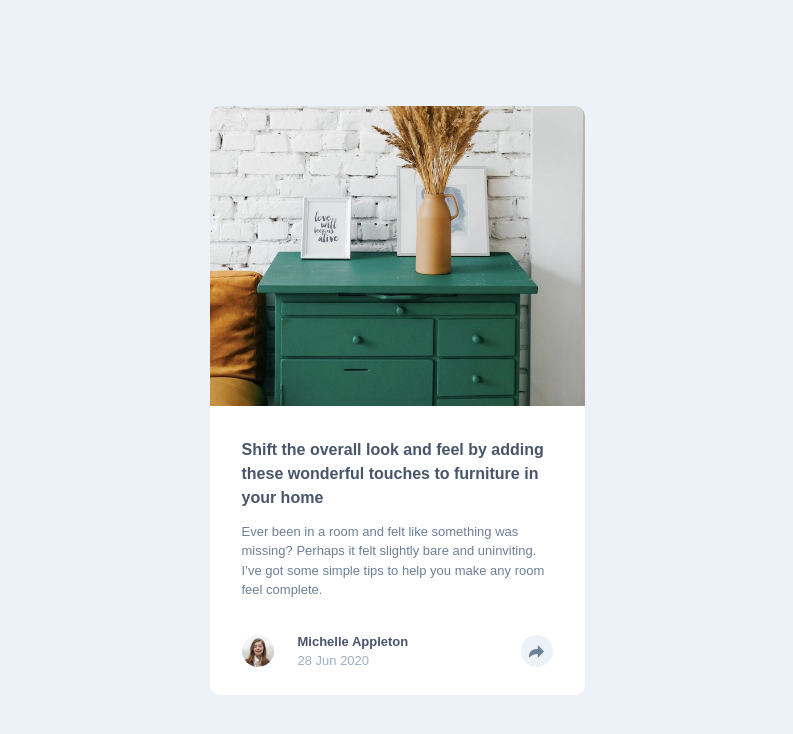
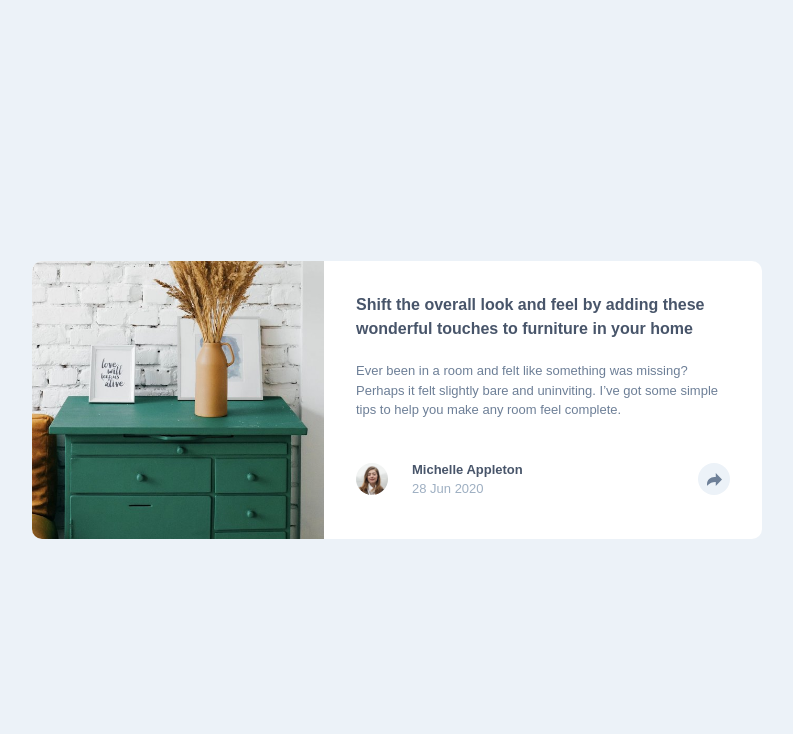
Before and after one commit to suzzy-dszy/Article-Preview-Component, a plain HTML site: page index.html in a window 1280 px wide. Shown: the whole page, without its empty margins (243-1036 px from the left). Drawn offline with Linux system fonts and the light colour scheme.

Commit message:
Desktop Design Finalised
-Responsiveness implemented.
-Share pop-up created.
-Button invert colour implemented successfully.
-Desktop layout achieved.

```diff
--- a/Javascript/main.js
+++ b/Javascript/main.js
@@ -1,7 +1,14 @@
 var authorSection = document.querySelector('.card__content--author');
 var shareSection = document.querySelector('.card__content--share-menu');
+var shareButton1 = document.querySelector('.card__content--share-button-1');
+var shareButtonIcon1 = document.querySelector('.card__content--share-icon-1');
 
 function toggleShareMenu() {
   authorSection.classList.toggle('active');
   shareSection.classList.toggle('active');
 }
+
+function invertBtnColor() {
+  shareButton1.classList.toggle('invert-btn-colour');
+  shareButtonIcon1.classList.toggle('invert-icon-colour');
+}
--- a/index.html
+++ b/index.html
@@ -41,7 +41,7 @@
           </div>
 
           <!-- Author Share Button -->
-          <button class="card__content--share-button-1" onclick="toggleShareMenu()">
+          <button class="card__content--share-button-1" onclick="toggleShareMenu(), invertBtnColor()">
             <img src="./images/icon-share.svg" alt="share" class="card__content--share-icon-1">
           </button>
         </div>
--- a/scss/_card.scss
+++ b/scss/_card.scss
@@ -28,7 +28,6 @@
   }
 
   &__content--author {
-    display: flex;
     display: none;
     align-items: center;
     gap: 1rem;
--- a/scss/_mixins.scss
+++ b/scss/_mixins.scss
@@ -5,7 +5,7 @@
 }
 
 @mixin desktop-view {
-  @media screen and (min-width: 90rem) {
+  @media screen and (min-width: 64rem) {
     @content;
   }
 }
--- /dev/null
+++ b/scss/_responsive.scss
@@ -0,0 +1,70 @@
+@use 'variables' as *;
+@use 'mixins' as *;
+
+@include desktop-view {
+  .card {
+    display: grid;
+    grid-template-columns: 1fr 1.5fr;
+    max-width: 45.625rem;
+
+    &__image {
+      height: 100%;
+      &--img {
+        width: 100%;
+        height: 100%;
+        object-fit: cover;
+      }
+    }
+
+    &__content {
+      padding: 2rem 1rem 1rem 1rem;
+      display: flex;
+      flex-direction: column;
+      justify-content: space-evenly;
+      gap: 0.5rem;
+
+      &--title,
+      &--text,
+      &--author {
+        padding-inline: 1rem;
+      }
+
+      &--author {
+        display: flex;
+      }
+
+      &--share-menu {
+        border-radius: 0.625rem;
+        position: absolute;
+        top: 40%;
+        right: -7.45%;
+        border: none;
+        box-shadow: 0 1rem 2rem rgba(0, 0, 0, 0.1);
+      }
+
+      &--share-menu::after{
+        content: "";
+        top: 100%;
+        left: 50%;
+        border: solid transparent;
+        position: absolute;
+        pointer-events: none;
+        border-top-color: #48556a;
+        border-width: 15px;
+        margin-left: -15px;
+      }
+
+      &--share-button-2 {
+        display: none;
+      }
+    }
+  }
+
+  .invert-btn-colour {
+    background-color: $pc-vd-des-dark-blue;
+  }
+
+  .invert-icon-colour {
+    filter: brightness(0) invert(1);
+  }
+}
--- a/scss/main.scss
+++ b/scss/main.scss
@@ -1,7 +1,7 @@
 @use 'resets' as *;
 @use 'variables' as *;
 @use 'card' as *;
-// @use 'responsive' as *;
+@use 'responsive' as *;
 @use 'mixins' as *;
 
 body {
```
Also changed, not shown: css/main.css, 1 other file.
